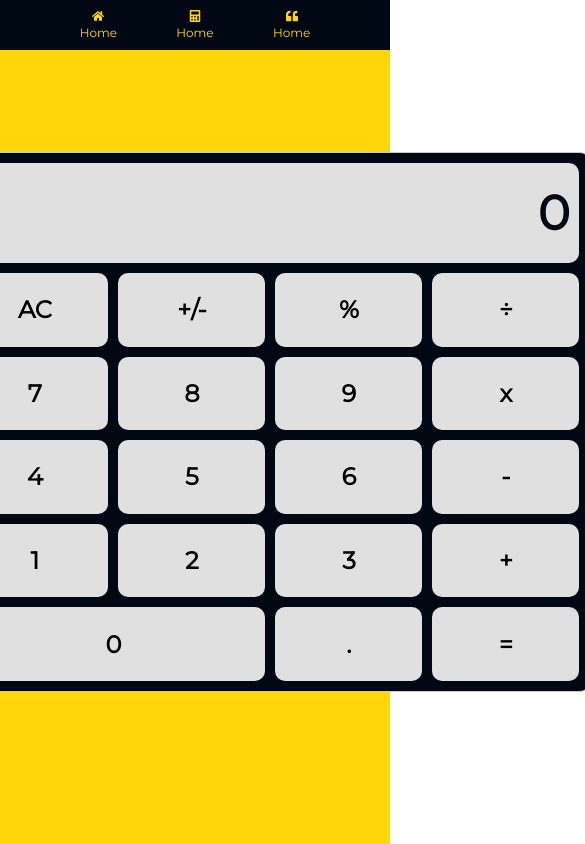
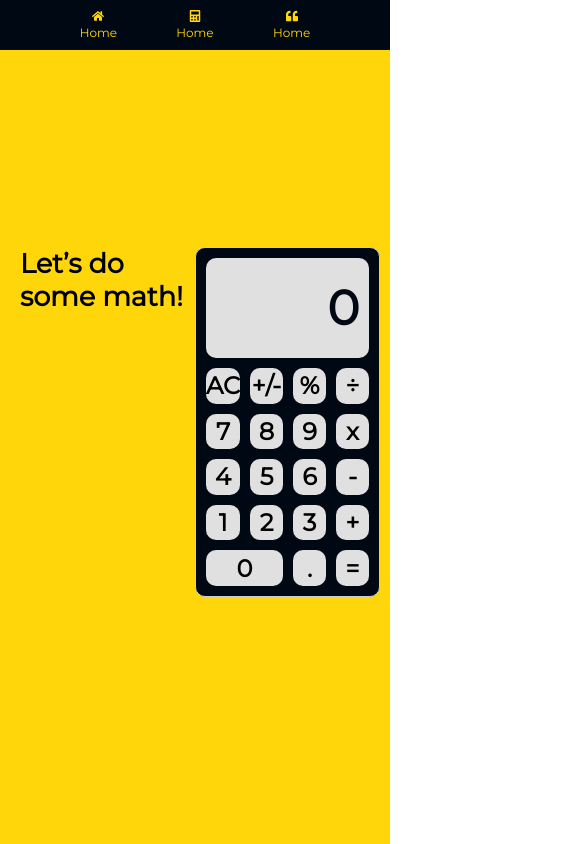
Before and after one commit to fabgrel10/math-magicians, a React (Vite) app: page /calculator in a window 390 px wide. Shown: the top 844 px of the page, 585 px wide, since content can reach past the window. Built offline with nearby package versions, Linux system fonts and the light colour scheme.

Commit message:
💄 style: Add media queries to Calculator page

```diff
--- a/src/components/Calculator/Calculator.module.css
+++ b/src/components/Calculator/Calculator.module.css
@@ -13,3 +13,14 @@
   font-weight: bold;
   padding-left: 20px;
 }
+
+@media (max-width: 600px) {
+  .column {
+    padding: 0;
+    padding-right: 10px;
+  }
+
+  .wrapper {
+    grid-gap: 0;
+  }
+}
--- a/src/components/CalculatorFrame/CalculatorFrame.module.css
+++ b/src/components/CalculatorFrame/CalculatorFrame.module.css
@@ -1,8 +1,21 @@
 .wrapper {
-  width: 640px;
+  width: 540px;
   height: 540px;
   padding: 10px;
   border-radius: 10px;
   border: 1px solid #ccc;
   background-color: #000814;
 }
+
+@media (max-width: 840px) {
+  .wrapper {
+    height: 440px;
+    width: 100%;
+  }
+}
+
+@media (max-width: 600px) {
+  .wrapper {
+    height: 350px;
+  }
+}
```
